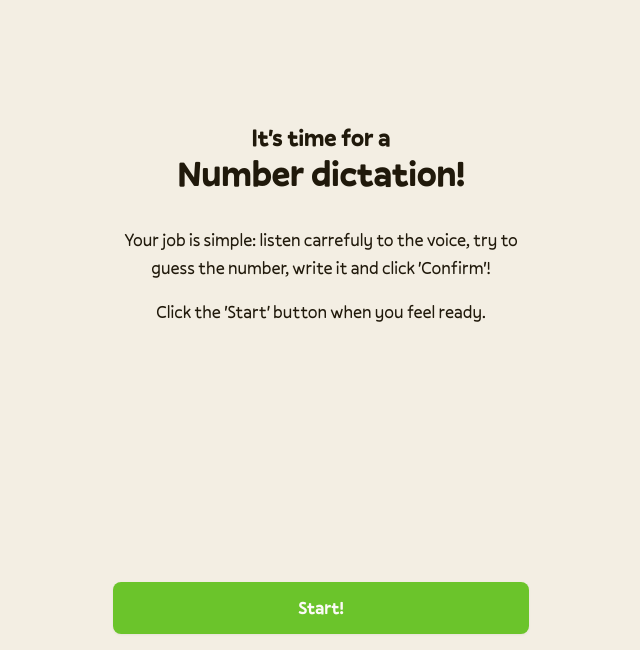
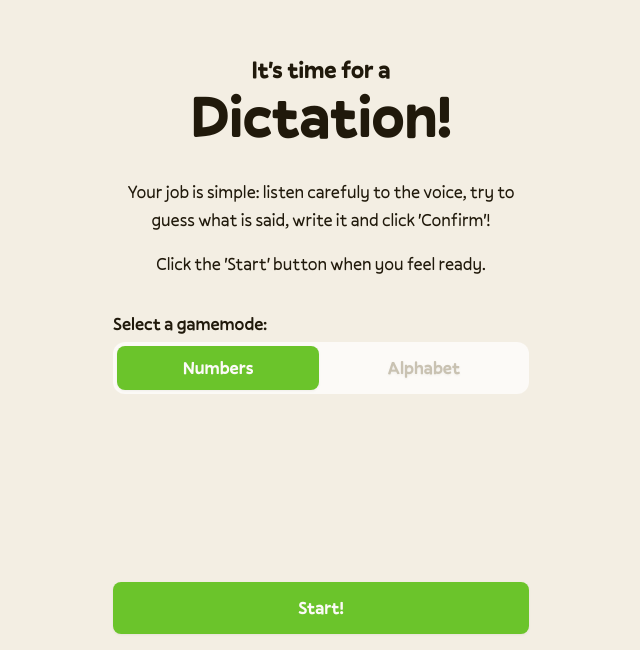
Before and after one commit to AdrienGQT/number-dictation, a React (Vite) app: page / in a window 1280 px wide. Shown: the part 150-800 px from the top of the page, without its empty margins (319-959 px from the left). Built offline with nearby package versions, Linux system fonts and the light colour scheme.

Commit message:
add alphabet gameplay

```diff
--- a/src/App.tsx
+++ b/src/App.tsx
@@ -1,19 +1,35 @@
 import { Route, Routes } from "react-router-dom";
-import Home from "./Pages/Home";
-import Game from "./Pages/Game";
+import Home, { GAMEMODES } from "./Pages/Home";
 import Results from "./Pages/Results";
+import NumberGame from "./Pages/game/NumberGame";
+import AlphabetGame from "./Pages/game/AlphabetGame";
 
 export default function App() {
     const RANGE = { min: 1, max: 99 };
-    const MAX_INDEX = 3;
+    const MAX_INDEX = 4;
 
     return (
         <div className="bg-base-100 w-full h-dvh flex items-center justify-center">
             <Routes>
                 <Route path="/" element={<Home />} />
                 <Route
-                    path="/game"
-                    element={<Game maxIndex={MAX_INDEX} range={RANGE} />}
+                    path="/game/numbers"
+                    element={
+                        <NumberGame
+                            maxIndex={MAX_INDEX}
+                            range={RANGE}
+                            gamemode={GAMEMODES[0]}
+                        />
+                    }
+                />
+                <Route
+                    path="/game/alphabet"
+                    element={
+                        <AlphabetGame
+                            maxIndex={MAX_INDEX}
+                            gamemode={GAMEMODES[1]}
+                        />
+                    }
                 />
                 <Route
                     path="/results"
--- a/src/Pages/Home.tsx
+++ b/src/Pages/Home.tsx
@@ -1,8 +1,14 @@
 import { useNavigate } from "react-router-dom";
 import MainButton from "../components/MainButton";
+import Switch from "../components/Switch";
+import { useState } from "react";
+
+export type Gamemode = "Numbers" | "Alphabet";
+export const GAMEMODES: Gamemode[] = ["Numbers", "Alphabet"];
 
 export default function Home() {
     const navigate = useNavigate();
+    const [selectedMode, setSelectedMode] = useState<Gamemode>(GAMEMODES[0]);
 
     return (
         <div className="w-full max-w-md p-4 h-full flex flex-col gap-8">
@@ -13,23 +19,42 @@ export default function Home() {
                         <p className="text-base-900 text-2xl font-pally font-bold text-center">
                             It's time for a
                         </p>
-                        <h1 className="text-base-900 text-4xl font-pally font-extrabold text-center">
-                            Number dictation!
+                        <h1 className="text-base-900 text-6xl font-pally font-extrabold text-center">
+                            Dictation!
                         </h1>
                     </div>
                     <div className="flex flex-col gap-4">
                         <h2 className="text-base-900 text-lg font-pally text-center">
-                            Your job is simple: listen carrefuly to the voice,
-                            try to guess the number, write it and click
+                            Your job is simple: listen carefuly to the voice,
+                            try to guess what is said, write it and click
                             'Confirm'!
                         </h2>
                         <p className="text-base-900 text-lg font-pally text-center">
                             Click the 'Start' button when you feel ready.
                         </p>
                     </div>
+                    <div className="flex flex-col gap-1">
+                        <p className="font-pally text-lg font-medium text-base-900">
+                            Select a gamemode:
+                        </p>
+                        <Switch
+                            firstOption={GAMEMODES[0]}
+                            secondOption={GAMEMODES[1]}
+                            defaultValue={GAMEMODES[0]}
+                            onChange={(option) =>
+                                setSelectedMode(option as Gamemode)
+                            }
+                        ></Switch>
+                    </div>
                 </div>
 
-                <MainButton onClick={() => navigate("/game")}>
+                <MainButton
+                    onClick={() =>
+                        navigate(
+                            `${selectedMode === GAMEMODES[0] ? "/game/numbers" : "/game/alphabet"}`,
+                        )
+                    }
+                >
                     Start!
                 </MainButton>
             </div>
--- /dev/null
+++ b/src/Pages/game/AlphabetGame.tsx
@@ -0,0 +1,21 @@
+import type { Gamemode } from "../Home";
+import Game from "./Game";
+
+interface Props {
+    maxIndex: number;
+    gamemode: Gamemode;
+}
+
+export default function AlphabetGame({ maxIndex, gamemode }: Props) {
+    const pool = "abcdefghijklmnopqrstuvwxyz".split("");
+    console.log(pool);
+
+    return (
+        <Game
+            maxIndex={maxIndex}
+            pool={pool}
+            gamemode={gamemode}
+            question="What letter do you hear?"
+        />
+    );
+}
--- /dev/null
+++ b/src/Pages/game/NumberGame.tsx
@@ -0,0 +1,23 @@
+import Game from "./Game";
+import type { Gamemode } from "../Home";
+
+interface Props {
+    maxIndex: number;
+    range: { min: number; max: number };
+    gamemode: Gamemode;
+}
+
+export default function NumberGame({ maxIndex, range, gamemode }: Props) {
+    const pool = Array.from({ length: range.max - range.min + 1 }, (_, i) =>
+        (i + range.min).toString(),
+    );
+
+    return (
+        <Game
+            maxIndex={maxIndex}
+            pool={pool}
+            gamemode={gamemode}
+            question="What number do you hear?"
+        />
+    );
+}
--- /dev/null
+++ b/src/components/GameInput.tsx
@@ -0,0 +1,17 @@
+import { GAMEMODES, type Gamemode } from "../Pages/Home";
+
+interface Props {
+    gamemode: Gamemode;
+}
+
+export default function GameInput({ gamemode }: Props) {
+    return (
+        <input
+            placeholder={gamemode === GAMEMODES[0] ? "00" : ""}
+            name="answer"
+            type={gamemode === GAMEMODES[0] ? "number" : "text"}
+            required
+            className="bg-base-050 font-pally font-semibold rounded-lg text-8xl text-center tracking-wider text-base-900 active:text-base-900 focus:text-base-900 border-4 border-transparent active:border-base-900 focus:border-base-900 placeholder:text-base-200 pl-3 pr-3 pt-2 pb-2 drop-shadow-xs uppercase"
+        />
+    );
+}
--- a/src/components/ListenButton.tsx
+++ b/src/components/ListenButton.tsx
@@ -5,11 +5,11 @@ import speak, { type SpeechRateType } from "../tools/speak";
 
 interface props {
     children: ReactNode;
-    number: number | null;
+    item: string | null;
     rate?: SpeechRateType;
 }
 
-export default function ListenButton({ children, number, rate }: props) {
+export default function ListenButton({ children, item, rate }: props) {
     const BASE_STYLE =
         "pl-3 pr-3 pt-2 pb-2 font-pally text-lg font-medium rounded-lg cursor-pointer flex flex-col items-center gap-2 drop-shadow-xs";
     const DEFAULT_STYLE = "bg-base-050 text-base-900 w-full";
@@ -22,7 +22,7 @@ export default function ListenButton({ children, number, rate }: props) {
                     : BASE_STYLE + " " + SLOW_STYLE
             }
             onClick={() => {
-                speak(number, rate);
+                speak(item, rate);
             }}
             type="button"
         >
--- a/src/components/NumberInput.tsx
+++ /dev/null
@@ -1,11 +0,0 @@
-export default function NumberInput() {
-    return (
-        <input
-            placeholder="00"
-            name="answer"
-            type="number"
-            required
-            className="bg-base-050 font-pally font-semibold rounded-lg text-8xl text-center tracking-wider text-base-900 active:text-base-900 focus:text-base-900 border-4 border-transparent active:border-base-900 focus:border-base-900 placeholder:text-base-200 pl-3 pr-3 pt-2 pb-2 drop-shadow-xs"
-        />
-    );
-}
--- /dev/null
+++ b/src/components/Switch.tsx
@@ -0,0 +1,44 @@
+import { useState } from "react";
+import SwitchOption from "./SwitchOption";
+
+interface props {
+    firstOption: string;
+    secondOption: string;
+    defaultValue?: string;
+    onChange?: (selectedOption: string) => void;
+}
+
+export default function Switch({
+    firstOption,
+    secondOption,
+    defaultValue = firstOption,
+    onChange,
+}: props) {
+    const [selected, setSelected] = useState<string>(defaultValue);
+
+    const handleSelect = (option: string) => {
+        setSelected(option);
+        onChange?.(option);
+    };
+
+    return (
+        <div className="w-full p-1 bg-base-050 flex rounded-xl gap-1">
+            <SwitchOption
+                state={selected === firstOption ? "selected" : "default"}
+                onClick={() => {
+                    handleSelect(firstOption);
+                }}
+            >
+                {firstOption}
+            </SwitchOption>
+            <SwitchOption
+                state={selected === secondOption ? "selected" : "default"}
+                onClick={() => {
+                    handleSelect(secondOption);
+                }}
+            >
+                {secondOption}
+            </SwitchOption>
+        </div>
+    );
+}
--- /dev/null
+++ b/src/components/SwitchOption.tsx
@@ -0,0 +1,25 @@
+import type { ReactNode } from "react";
+
+interface props {
+    state?: string;
+    onClick?: () => void;
+    children: ReactNode;
+}
+
+export default function SwitchOption({ state = "default", onClick, children }: props) {
+    const BASE_STYLE =
+        "w-full font-pally font-semibold pl-3 pr-3 pt-2 pb-2 rounded-lg text-lg drop-shadow-xs cursor-pointer text-center ";
+    const DEFAULT_STYLE = "text-base-200 hover:bg-base-100 ";
+    const SELECTED_STYLE = "bg-forest-500 text-base-050";
+    return (
+        <div
+            onClick={onClick}
+            className={
+                BASE_STYLE +
+                (state === "default" ? DEFAULT_STYLE : SELECTED_STYLE)
+            }
+        >
+            {children}
+        </div>
+    );
+}
--- a/src/tools/playSound.ts
+++ b/src/tools/playSound.ts
@@ -1,7 +1,7 @@
 const SOUNDS_PATHS = {
-    correct: "./sounds/correct.mp3",
-    error: "./sounds/error.mp3",
-    victory: "./sounds/victory.mp3",
+    correct: "/sounds/correct.mp3",
+    error: "/sounds/error.mp3",
+    victory: "/sounds/victory.mp3",
 } as const;
 
 type SoundPathType = keyof typeof SOUNDS_PATHS;
```
Also changed, not shown: src/Pages/game/Game.tsx (renamed from src/Pages/Game.tsx, +51 -56 lines).
